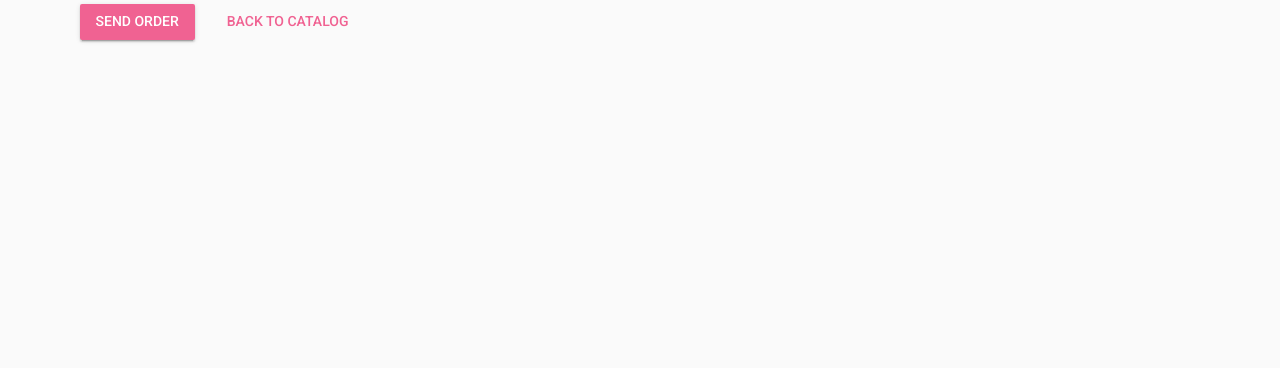
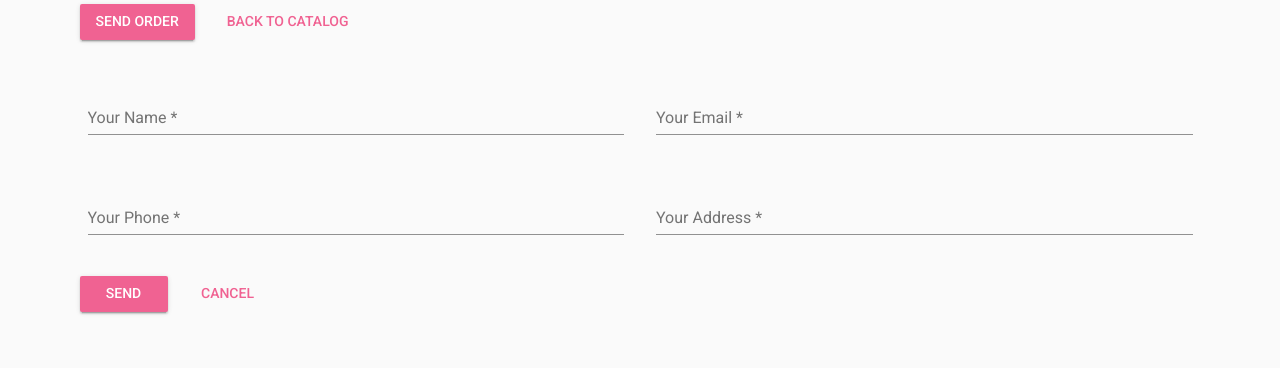
Before and after one commit to elena-dragunova/DressShop, a Vue app: page /cart in a window 1280 px wide. Shown: the part 328-696 px from the top of the page. Built offline with nearby package versions, Linux system fonts and the light colour scheme; no server answers.

Commit message:
Create form for order info

```diff
--- a/src/store.js
+++ b/src/store.js
@@ -11,7 +11,8 @@ export default new Vuex.Store({
     catalogItems: [],
     selectedItems: [],
     currentItem: {},
-    cartItems: []
+    cartItems: [],
+    order: {}
   },
   getters: {
     showMenu (state) {
--- a/src/views/Cart.vue
+++ b/src/views/Cart.vue
@@ -25,11 +25,48 @@
       </h4>
 
       <v-flex>
-        <v-btn color="#F06292" class="white--text">Send Order</v-btn>
-        <v-btn color="#F06292" flat @click="backToCatalog"
+        <v-btn color="#F06292"
+               class="white--text"
+               @click="showForm">Send Order</v-btn>
+        <v-btn color="#F06292"
+               flat
+               @click="backToCatalog"
           >Back To Catalog</v-btn
         >
       </v-flex>
+
+      <form v-if="isFormVisible" class="order-form mt-4">
+        <v-layout row wrap>
+          <v-flex xs6 pa-3>
+            <v-text-field label="Your Name *"
+                          color="#37474F"/>
+          </v-flex>
+
+          <v-flex xs6 pa-3>
+            <v-text-field label="Your Email *"
+                          color="#37474F"/>
+          </v-flex>
+
+          <v-flex xs6 pa-3>
+            <v-text-field label="Your Phone *"
+                          color="#37474F"/>
+          </v-flex>
+
+          <v-flex xs6 pa-3>
+            <v-text-field label="Your Address *"
+                          color="#37474F"/>
+          </v-flex>
+
+          <v-flex xs12 pa2>
+            <v-btn color="#F06292"
+                   class="white--text">Send</v-btn>
+            <v-btn color="#F06292"
+                   flat
+                   @click="hideForm">Cancel</v-btn>
+          </v-flex>
+        </v-layout>
+      </form>
+
     </v-layout>
   </v-container>
 </template>
@@ -38,6 +75,7 @@
 export default {
   data () {
     return {
+      isFormVisible: true,
       headers: [
         {
           text: 'Name',
@@ -59,6 +97,12 @@ export default {
     },
     deleteItem (id) {
       this.$store.dispatch('deleteItem', id)
+    },
+    showForm () {
+      this.isFormVisible = true
+    },
+    hideForm () {
+      this.isFormVisible = false
     }
   },
   computed: {
```
